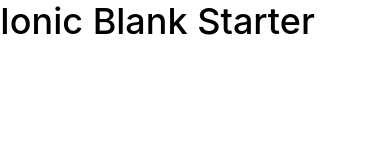
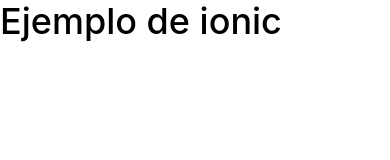
Before and after one commit to jdmenacho/todo, a website: page www/index.html in a window 390 px wide. Drawn offline with Linux system fonts and the light colour scheme; some packages are replaced by stand-ins of ours; files that its build step writes are made by us from their sources.

Commit message:
agregamos un nuevo titulo en index

```diff
--- a/www/index.html
+++ b/www/index.html
@@ -36,7 +36,7 @@
 
     <ion-pane>
       <ion-header-bar class="bar-stable">
-        <h1 class="title">Ionic Blank Starter</h1>
+        <h1 class="title">Ejemplo de ionic</h1>
       </ion-header-bar>
       <ion-content>
       </ion-content>
```
